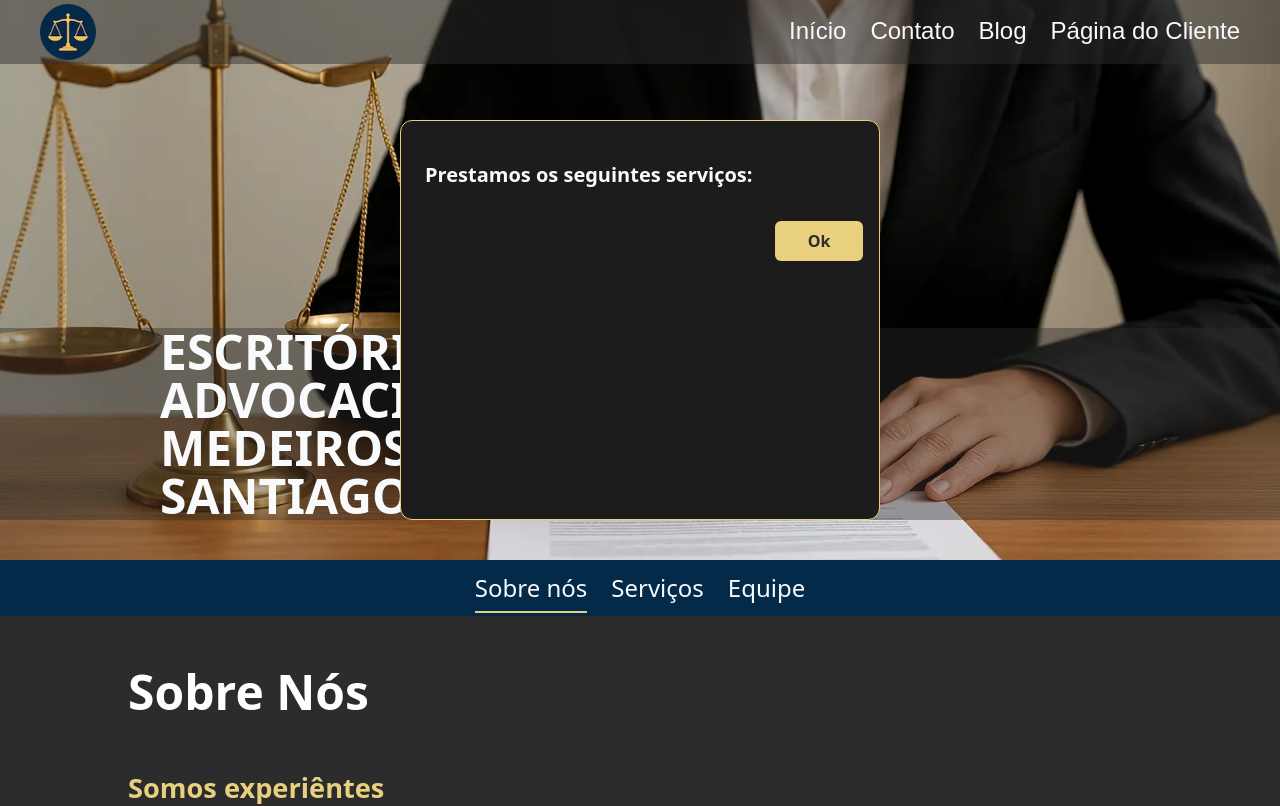
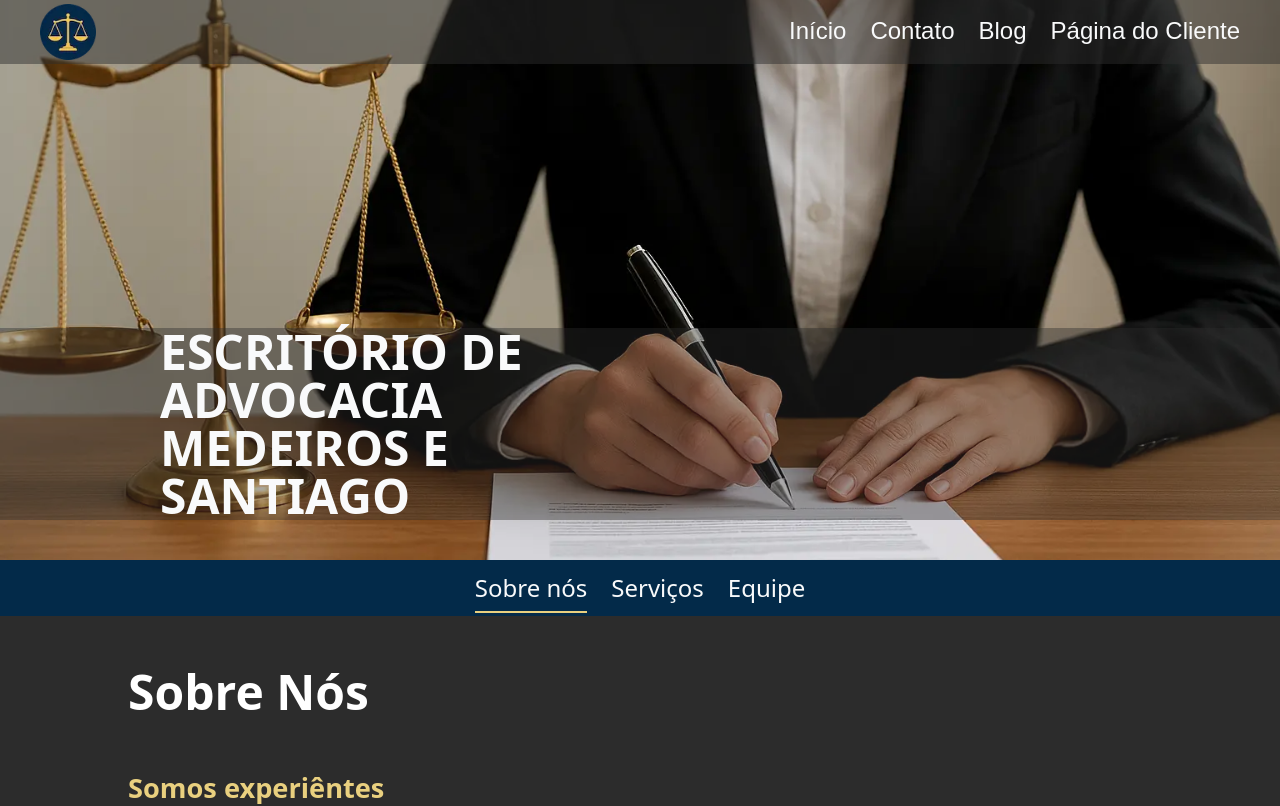
Before and after one commit to DavidSheltonSF/corporate-lawyer-website, a Next.js app: page / in a window 1280 px wide. Shown: the top 806 px of the page. Built offline with nearby package versions, Linux system fonts and the light colour scheme.

Commit message:
fix(Home page): make the modal does not appear when the page loads
Set modalIsOpen state to false

```diff
--- a/app/page.tsx
+++ b/app/page.tsx
@@ -13,7 +13,7 @@ import { ServiceDetailsModal } from './components/ServiceDetailsModal';
 export default function Home() {
   const [selectedSection, setSelectedSection] = useState(0);
 
-  const [modalIsOpen, setModalIsOpen] = useState(true)
+  const [modalIsOpen, setModalIsOpen] = useState(false)
   const [modalData, setModalData] = useState({
     title: '',
     services: []
```
